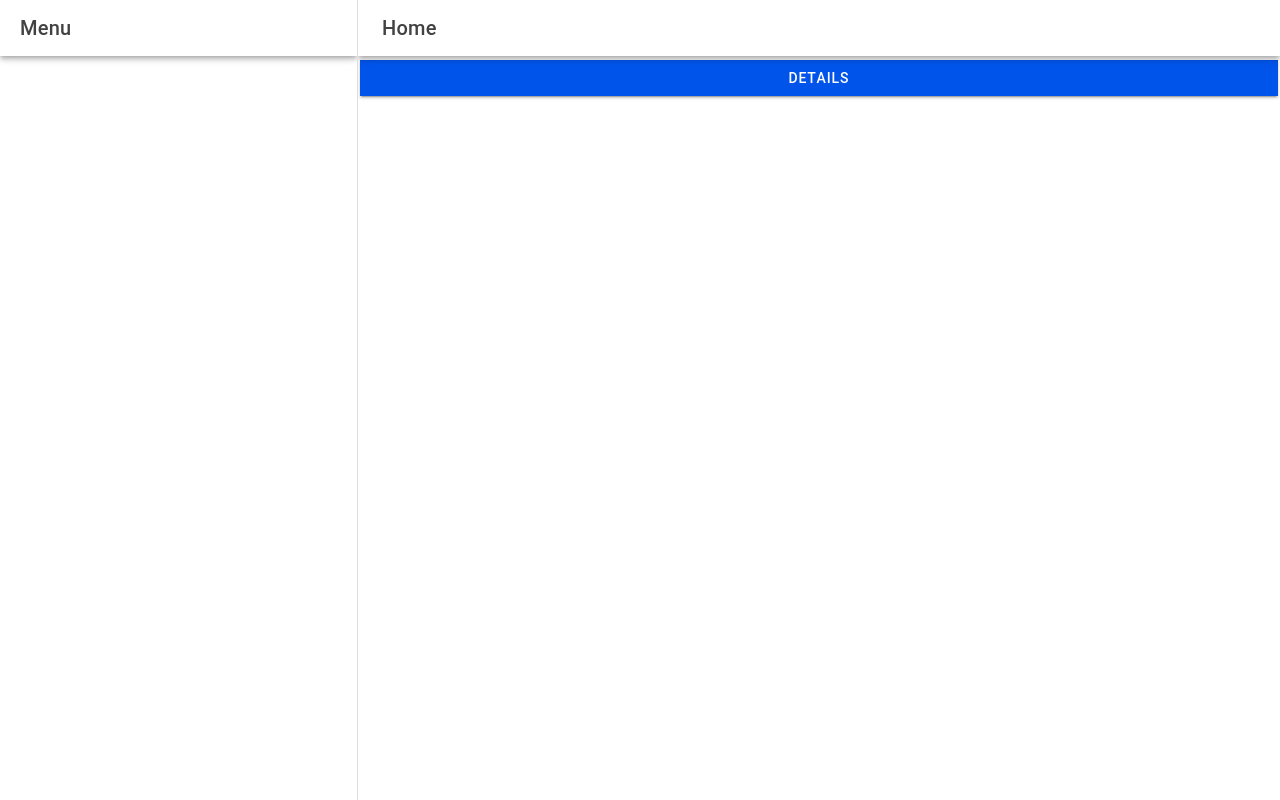
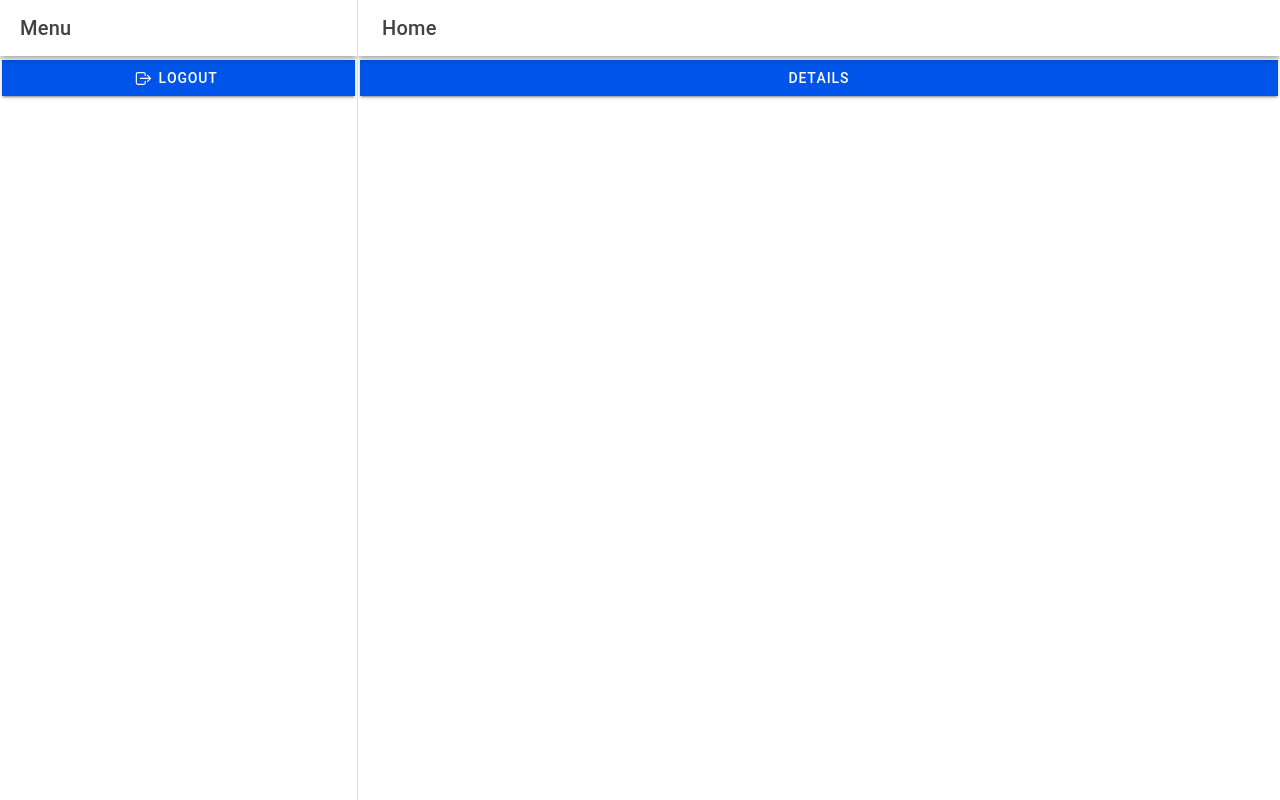
Before and after one commit to Mrgumball2004/it35-lab, a React (Vite) app: page /it35-lab/app/home in a window 1280 px wide. Built offline with nearby package versions, Linux system fonts and the light colour scheme.

Commit message:
Added logout button on menu and Routing changes on menu as well

```diff
--- a/src/pages/Menu.tsx
+++ b/src/pages/Menu.tsx
@@ -1,4 +1,5 @@
 import {
+    IonButton,
     IonButtons,
       IonContent,
       IonHeader,
@@ -14,15 +15,15 @@
       IonToolbar
 
     } from '@ionic/react'
-    import {homeOutline, rocketOutline} from 'ionicons/icons';
+    import {homeOutline, logOutOutline, rocketOutline} from 'ionicons/icons';
   import { Redirect, Route } from 'react-router';
   import Home from './Home';
   import About from './About';
 
   const Template: React.FC = () => {
     const path = [
-        {name:'Home', url: '/it35-lab/app/Home', icon: homeOutline},
-        {name:'About', url: '/it35-lab/app/About', icon: rocketOutline},
+        {name:'Home', url: '/it35-lab/app/home', icon: homeOutline},
+        {name:'About', url: '/it35-lab/app/about', icon: rocketOutline},
     ]
 
     return (
@@ -46,15 +47,23 @@
                                 </IonItem>
                             </IonMenuToggle>
                         ))}
+
+                        {/*Logout Button*/}
+                        <IonButton routerLink="/it35-lab" routerDirection="back" expand="full">
+                            <IonIcon icon={logOutOutline} slot="start"> </IonIcon>
+                        Logout
+                        </IonButton>
+
                     </IonContent>
                 </IonMenu>
 
                 <IonRouterOutlet id="main">
-                    <Route exact path="/it35-lab/app/Home" component={Home} />
-                    <Route exact path="/it35-lab/app/About" component={About} />
+                 <Route exact path="/it35-lab/app/home" component={Home} />
+                 <Route exact path="/it35-lab/app/about" component={About} />
                     <Route exact path="/it35-lab/app">
-                        <Redirect to="/it35-lab/app/Home"/>
+                        <Redirect to="/it35-lab/app/home"/>
                     </Route>
+
                 </IonRouterOutlet>
             </IonSplitPane>
         </IonPage>
```
